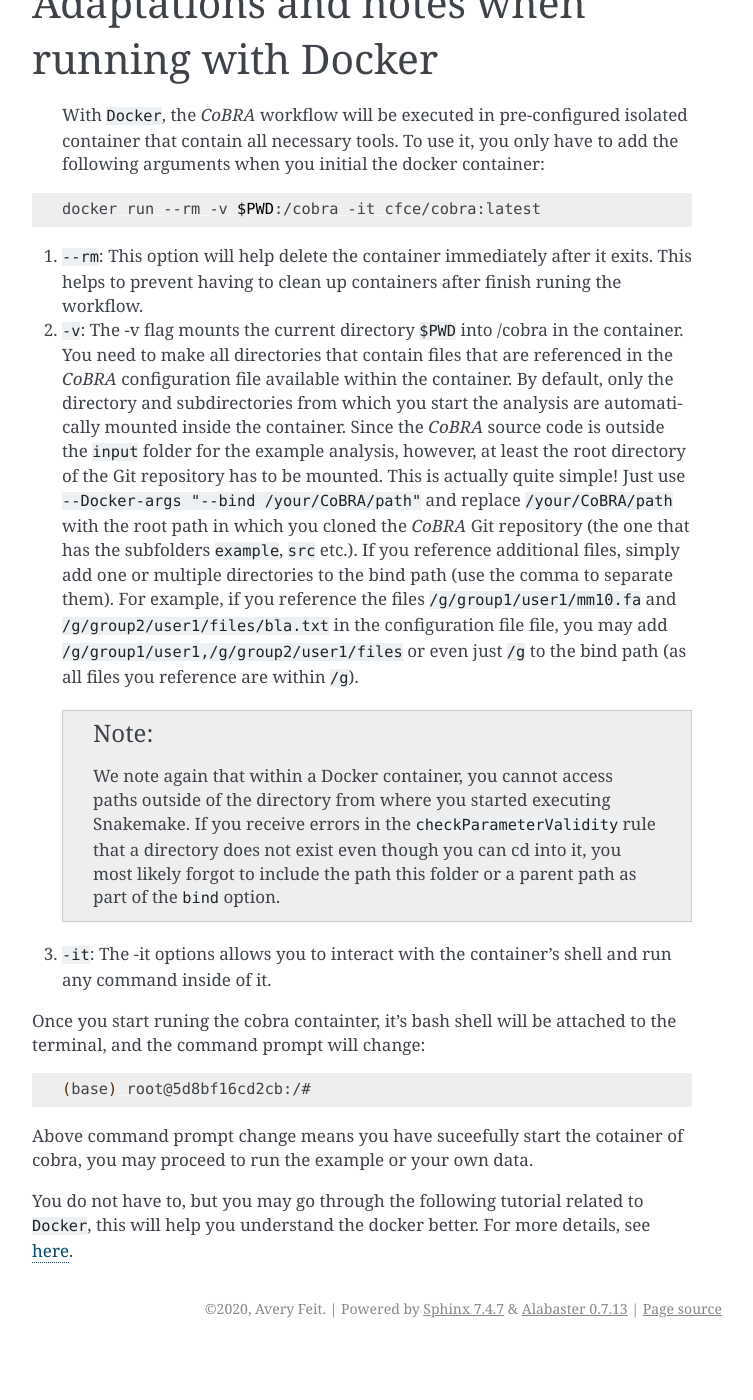
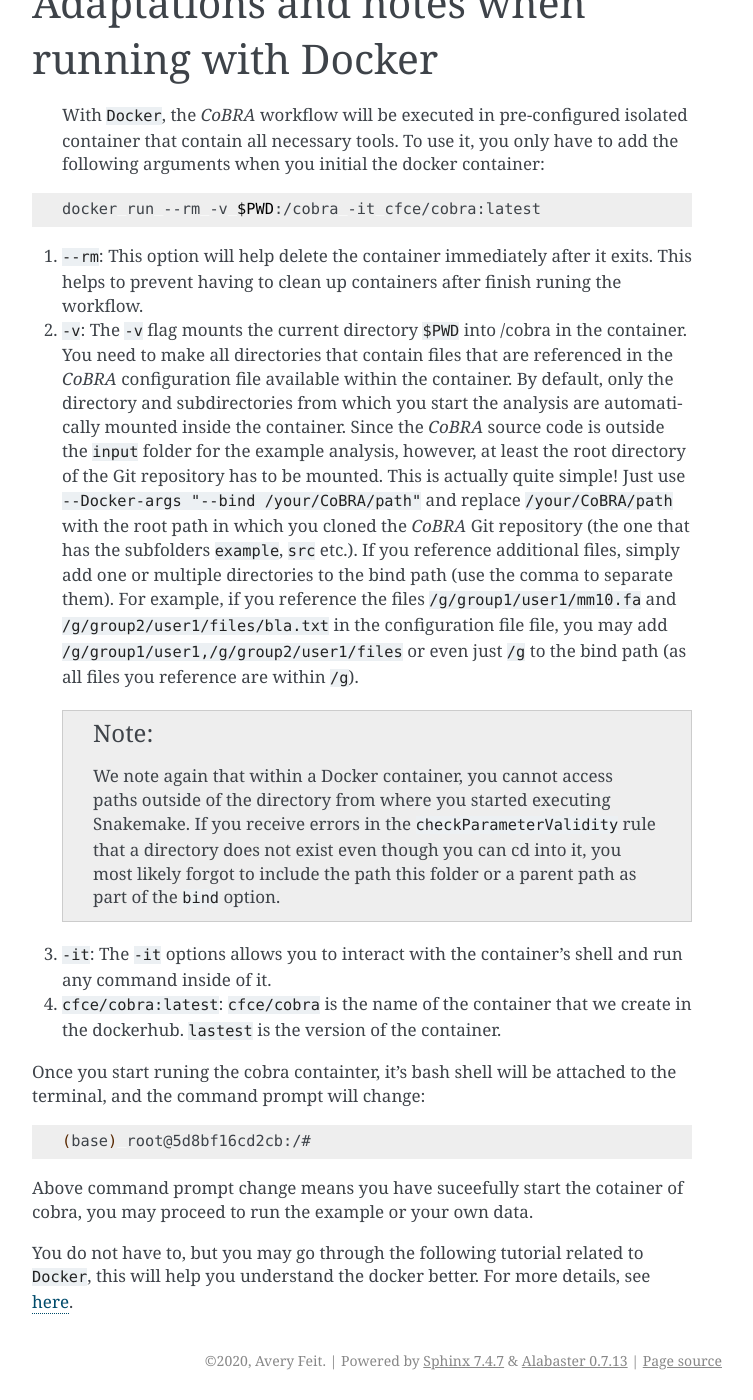
Before and after one commit to qiuxintao101/cobra, a Sphinx documentation site: the page built from docs/install.rst, in a window 1280 px wide and 1400 px high, scrolled down 3596 px. Shown: the whole window, without its empty margins (388-1141 px from the left). Built offline with Sphinx 7.4.7, drawn with Linux system fonts in a browser that asks for light colours; pages that are not in the unit, such as notebooks, are missing from menus; before the commit the page ends 4944 px from its top, so only the background shows below that.

Commit message:
Update install.rst

```diff
--- a/docs/install.rst
+++ b/docs/install.rst
@@ -140,11 +140,13 @@
 
 1. ``--rm``: This option will help delete the container immediately after it exits. This helps to prevent having to clean up containers after finish runing the workflow.
 
-2. ``-v``: The -v flag mounts the current directory ``$PWD`` into /cobra in the container. You need to make all directories that contain files that are referenced in the *CoBRA* configuration file available within the container. By default, only the directory and subdirectories from which you start the analysis are automatically mounted inside the container. Since the *CoBRA* source code is outside the ``input`` folder for the example analysis, however, at least the root directory of the Git repository has to be mounted. This is actually quite simple! Just use ``--Docker-args "--bind /your/CoBRA/path"`` and replace ``/your/CoBRA/path`` with the root path in which you cloned the *CoBRA* Git repository (the one that has the subfolders ``example``, ``src`` etc.). If you reference additional files, simply add one or multiple directories to the bind path (use the comma to separate them). For example, if you reference the files ``/g/group1/user1/mm10.fa`` and ``/g/group2/user1/files/bla.txt`` in the configuration file file, you may add ``/g/group1/user1,/g/group2/user1/files`` or even just ``/g`` to the bind path (as all files you reference are within ``/g``).
+2. ``-v``: The ``-v`` flag mounts the current directory ``$PWD`` into /cobra in the container. You need to make all directories that contain files that are referenced in the *CoBRA* configuration file available within the container. By default, only the directory and subdirectories from which you start the analysis are automatically mounted inside the container. Since the *CoBRA* source code is outside the ``input`` folder for the example analysis, however, at least the root directory of the Git repository has to be mounted. This is actually quite simple! Just use ``--Docker-args "--bind /your/CoBRA/path"`` and replace ``/your/CoBRA/path`` with the root path in which you cloned the *CoBRA* Git repository (the one that has the subfolders ``example``, ``src`` etc.). If you reference additional files, simply add one or multiple directories to the bind path (use the comma to separate them). For example, if you reference the files ``/g/group1/user1/mm10.fa`` and ``/g/group2/user1/files/bla.txt`` in the configuration file file, you may add ``/g/group1/user1,/g/group2/user1/files`` or even just ``/g`` to the bind path (as all files you reference are within ``/g``).
 
   .. note:: We note again that within a Docker container, you cannot access paths outside of the directory from where you started executing Snakemake. If you receive errors in the ``checkParameterValidity`` rule that a directory does not exist even though you can cd into it, you most likely forgot to include the path this folder or a parent path as part of the ``bind`` option.
 
-3. ``-it``: The -it options allows you to interact with the container’s shell and run any command inside of it.
+3. ``-it``: The ``-it`` options allows you to interact with the container’s shell and run any command inside of it.
+
+4. ``cfce/cobra:latest``: ``cfce/cobra`` is the name of the container that we create in the dockerhub. ``lastest`` is the version of the container.
 
 Once you start runing the cobra containter, it's bash shell will be attached to the terminal, and the command prompt will change:
 
```
